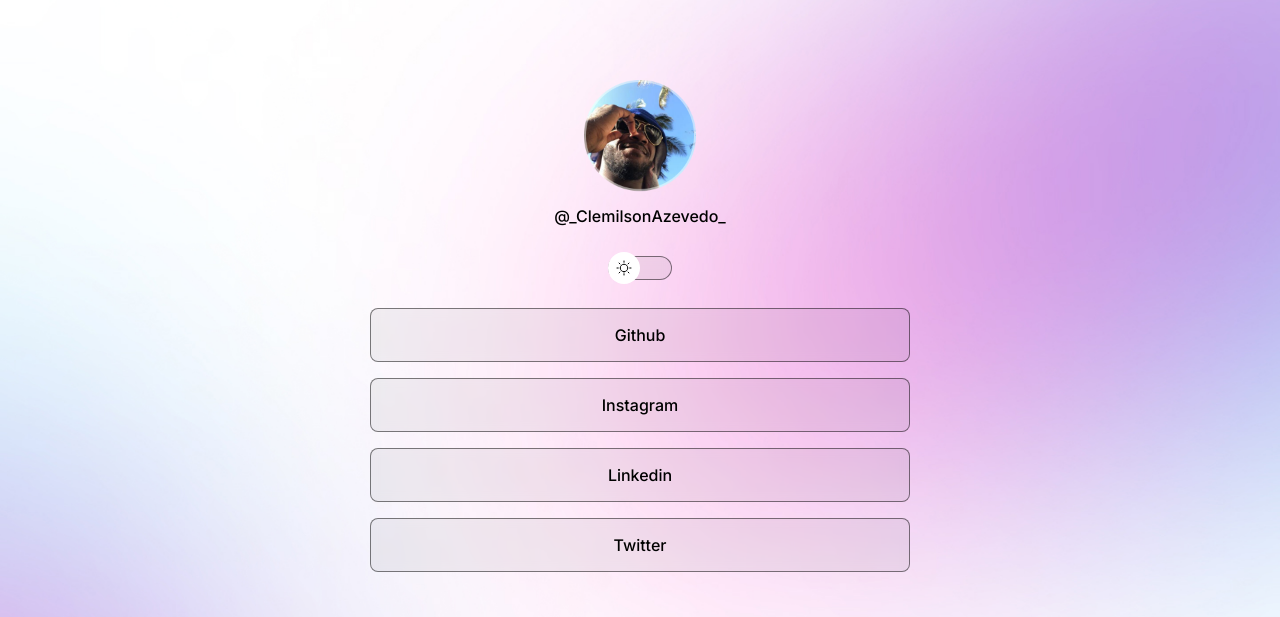
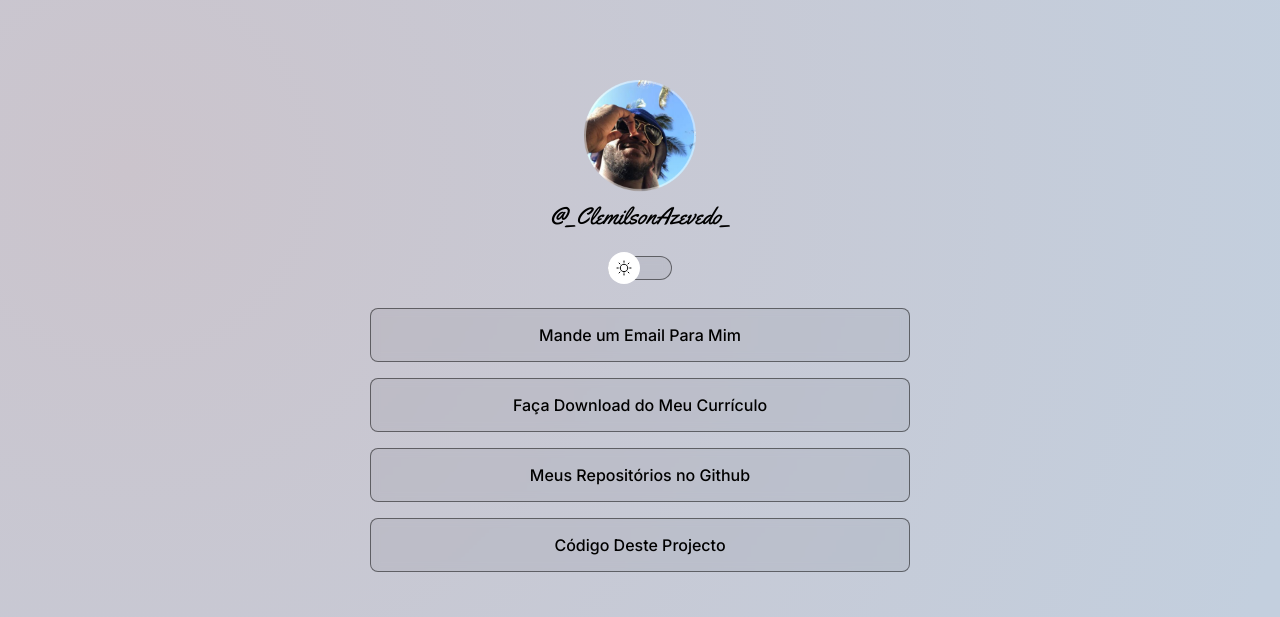
Before and after one commit to ClemilsonAzevedo/DevLinks, a plain HTML site: page index.html in a window 1280 px wide. Shown: the top 617 px of the page. Drawn offline with nearby package versions, Linux system fonts and the light colour scheme.

Commit message:
Mudando O projecto para as minhas configurações

```diff
--- a/index.html
+++ b/index.html
@@ -30,34 +30,35 @@
       <ul>
         <li>
           <a
-            href="https://github.com/ClemilsonAzevedo/"
+            href="Mailto:Clemilsondeazevedo@gmail.com"
             target="_blank"
             rel="noopener noreferrer"
-            >Github</a
+            >Mande um Email Para Mim</a
           >
         </li>
         <li>
           <a
-            href="https://www.instagram.com/_clemilsonazevedo_/?igshid=YmMyMTA2M2Y%3D"
+            href="assets/Meu Curriculo.pdf"
             target="_blank"
             rel="noopener noreferrer"
-            >Instagram</a
+            download
+            >Faça Download do Meu Currículo</a
           >
         </li>
         <li>
           <a
-            href="https://www.linkedin.com/in/clemilson-azevedo-6a9003238/"
+            href="https://github.com/ClemilsonAzevedo?tab=repositories"
             target="_blank"
             rel="noopener noreferrer"
-            >Linkedin</a
+            >Meus Repositórios no Github</a
           >
         </li>
         <li>
           <a
-            href="https://twitter.com/_ClemAzevedo_"
+            href="https://ClemilsonAzevedo.github.io/DevLinks"
             target="_blank"
             rel="noopener noreferrer"
-            >Twitter</a
+            >Código Deste Projecto</a
           >
         </li>
       </ul>
--- a/style.css
+++ b/style.css
@@ -1,3 +1,5 @@
+@import url('https://fonts.googleapis.com/css2?family=Yellowtail&display=swap');
+
 * {
   margin: 0;
   padding: 0;
@@ -6,7 +8,7 @@
 
 :root{
   --text-color: #fff;
-  --bg-url: url(./assets/bg-mobile.jpg);
+  --bg-color: linear-gradient( 179.6deg,  rgb(42, 42, 75) 12.3%, rgb(39, 100, 94) 90.8% );
   --stroke-color: rgba(255, 255, 255, .5);
   --surface-color: rgba(255,255,255, .05);
   --surface-color-hover: rgba(0,0,0, .02);
@@ -16,7 +18,7 @@
 
 .light{
   --text-color: #000;
-  --bg-url: url(./assets/bg-mobile-light.jpg);
+  --bg-color: radial-gradient( circle farthest-corner at 10% 20%,  rgb(203, 196, 204) 0%, rgb(195, 207, 222) 90.1% );
   --stroke-color: rgba(0, 0, 0, .5);
   --surface-color: rgba(0,0,0, .05);
   --surface-color-hover: rgba(0,0,0, .02);
@@ -26,7 +28,7 @@
 
 body {
   /*Shorthand - background: color, image, repeate, position/size*/
-  background: #696969 var(--bg-url) no-repeat top center/cover;
+  background: #696969 var(--bg-color)  no-repeat top center/cover;
   height: 100vh;
 }
 
@@ -54,9 +56,11 @@
 }
 
 #profile p {
+  font-size: 1.5rem;
   font-weight: 500;
   line-height: 24px;
   margin-top: 8px;
+  font-family: 'Yellowtail', cursive;
 }
 
 /*Switch*/
```
Also changed, not shown: 1 other file.
